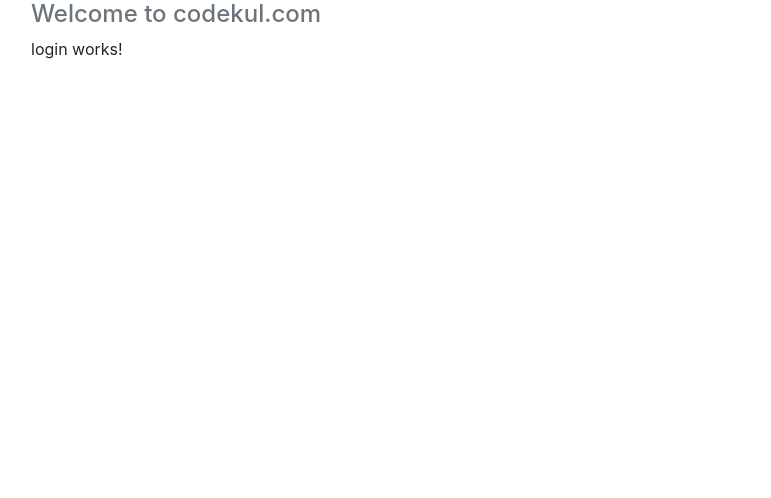
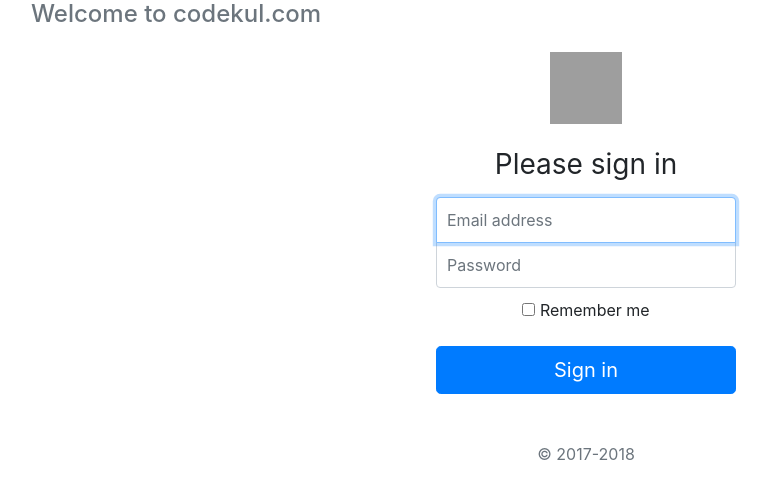
Before and after one commit to CodeKul/angular-inno-24th-may-2018, an Angular app in the folder ang-proj/angcodekul/: page /login in a window 1280 px wide. Shown: the top 498 px of the page, without its empty margins (54-825 px from the left). Built offline with nearby package versions, Linux system fonts and the light colour scheme; grey boxes are pictures that could not be loaded.

Commit message:
login component 0

```diff
--- a/ang-proj/angcodekul/src/app/login/login.component.css
+++ b/ang-proj/angcodekul/src/app/login/login.component.css
@@ -0,0 +1,29 @@
+.form-signin {
+    width: 100%;
+    max-width: 330px;
+    padding: 15px;
+    margin: 0 auto;
+  }
+  .form-signin .checkbox {
+    font-weight: 400;
+  }
+  .form-signin .form-control {
+    position: relative;
+    box-sizing: border-box;
+    height: auto;
+    padding: 10px;
+    font-size: 16px;
+  }
+  .form-signin .form-control:focus {
+    z-index: 2;
+  }
+  .form-signin input[type="email"] {
+    margin-bottom: -1px;
+    border-bottom-right-radius: 0;
+    border-bottom-left-radius: 0;
+  }
+  .form-signin input[type="password"] {
+    margin-bottom: 10px;
+    border-top-left-radius: 0;
+    border-top-right-radius: 0;
+  }
--- a/ang-proj/angcodekul/src/app/login/login.component.html
+++ b/ang-proj/angcodekul/src/app/login/login.component.html
@@ -1,3 +1,15 @@
-<p>
-  login works!
-</p>
+<form class="form-signin text-center">
+  <img class="mb-4" src="https://getbootstrap.com/assets/brand/bootstrap-solid.svg" alt="" width="72" height="72">
+  <h1 class="h3 mb-3 font-weight-normal">Please sign in</h1>
+  <label for="inputEmail" class="sr-only">Email address</label>
+  <input type="email" id="inputEmail" class="form-control" placeholder="Email address" required autofocus>
+  <label for="inputPassword" class="sr-only">Password</label>
+  <input type="password" id="inputPassword" class="form-control" placeholder="Password" required>
+  <div class="checkbox mb-3">
+    <label>
+      <input type="checkbox" value="remember-me"> Remember me
+    </label>
+  </div>
+  <button class="btn btn-lg btn-primary btn-block" type="submit">Sign in</button>
+  <p class="mt-5 mb-3 text-muted">&copy; 2017-2018</p>
+</form>
--- a/ang-proj/angcodekul/src/app/login/login.component.ts
+++ b/ang-proj/angcodekul/src/app/login/login.component.ts
@@ -11,5 +11,4 @@
 
   ngOnInit() {
   }
-
 }
```
